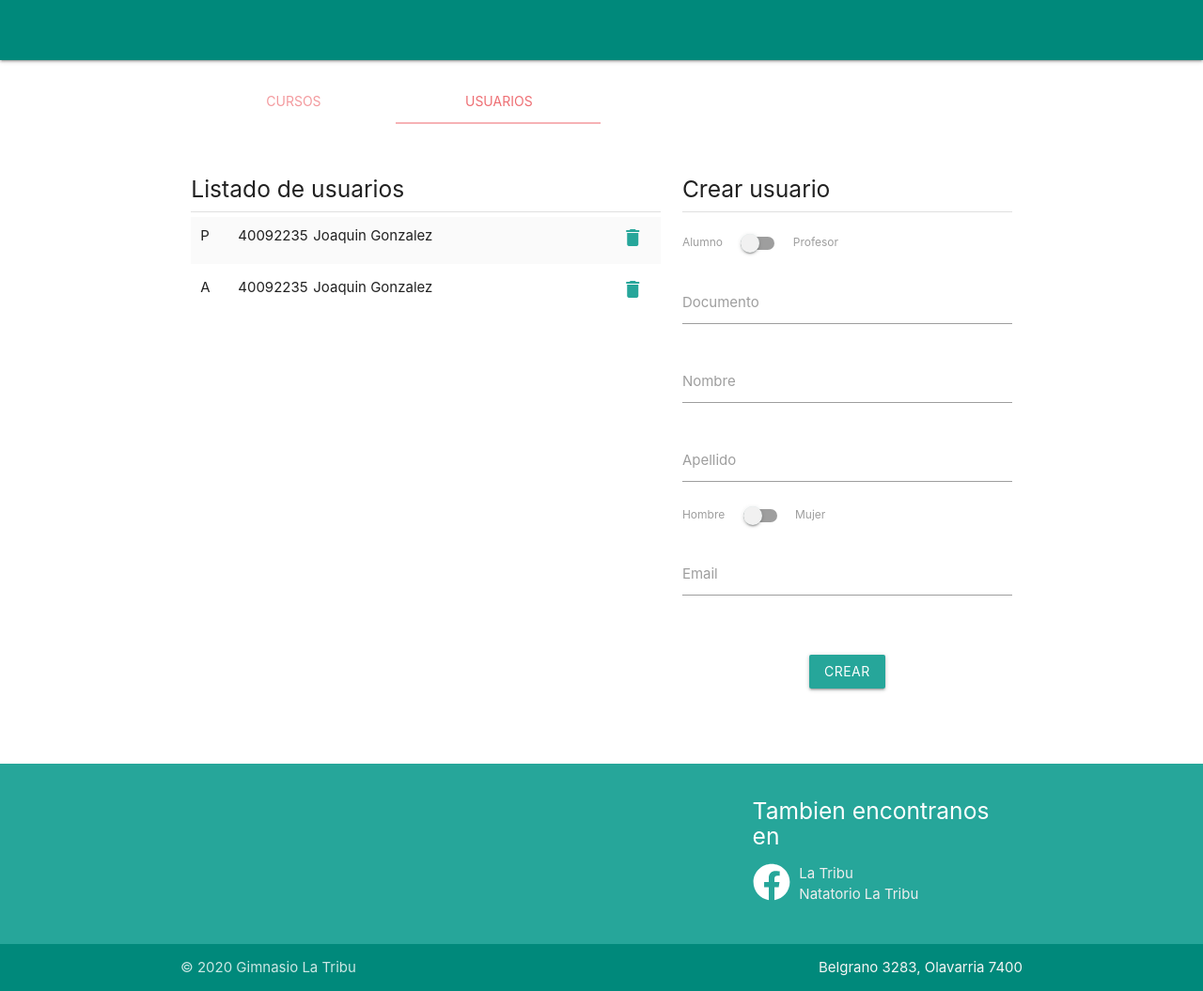
After one commit to joaquingonzlz/LaTribuGimnasio, a PHP site: page /views/html/administracion.html in a window 1280 px wide. The commit adds this page. Shown: the whole page at 94% size. Run offline with PHP 8.4, Linux system fonts and the light colour scheme.

Commit message:
Add administracion.html
Aministracion contien gestion-usuario y gestion-cursos

```diff
--- a/css/gestion-usuario.css
+++ b/css/gestion-usuario.css
@@ -35,3 +35,7 @@ p.truncate{
     overflow: hidden;
     text-overflow: ellipsis;
 }
+
+section{
+    margin-top: 40px !important;
+}
--- /dev/null
+++ b/views/html/administracion.html
@@ -0,0 +1,250 @@
+<!DOCTYPE html>
+<html lang="es">
+
+<head>
+	<meta charset="UTF-8">
+	<meta name="viewport" content="width=device-width, initial-scale=1.0">
+	<title>Administración</title>
+	<link rel="stylesheet" href="../../css/materialize.css">
+	<link rel="stylesheet" href="../../css/gestion-usuario.css">
+	<link href="https://fonts.googleapis.com/icon?family=Material+Icons" rel="stylesheet">
+</head>
+
+<body>
+	<!-- HEADER -->
+	<nav class="teal darken-1"></nav>
+
+	<div class="container" style="min-height: calc(100vh - 276.49px);padding: 20px 0;">
+
+		<div class="row">
+			<div class="col s12">
+			<ul class="tabs">
+				<li class="tab col s3 "><a href="#test1">Cursos</a></li>
+				<li class="tab col s3 teal-text text-darken-1"><a class="active" href="#test2">Usuarios</a></li>
+			</ul>
+			</div>
+			<div id="test1" class="col s12">
+				<section>
+					<div class="row" style="padding: 0 !important;">
+						<div class="col s12 l7 tabla">
+							<h5>Listado de cursos</h5>
+							<div class="divider"></div>
+							<div class="cotenedor-fila">
+
+								<div class="row fila ">
+									<div class="col s8 l10"><p class="truncate">Lorem ipsum dolor sit amet consectetur adipisicing elit. Quod delectus doloremque exercitationem. Ab sed optio iste quos soluta atque non. Harum accusantium, nesciunt quia quas asperiores possimus quo beatae aperiam.</p></div>
+									<div class="col s2 l1 iconos" style="height: 50px;"><a href="#"><i class="material-icons teal-text text-lighten-1">edit</i></a></div>
+									<div class="col s2 l1 iconos" style="height: 50px;"><a class="modal-trigger" href="#modal1"><i class="material-icons teal-text text-lighten-1">delete</i></a></div>
+								</div>
+								<div class="row fila ">
+									<div class="col s8 l10"><p class="truncate">Lorem ipsum dolor sit amet consectetur adipisicing elit. Quod delectus doloremque exercitationem. Ab sed optio iste quos soluta atque non. Harum accusantium, nesciunt quia quas asperiores possimus quo beatae aperiam.</p></div>
+									<div class="col s2 l1 iconos" style="height: 50px;"><a href="#"><i class="material-icons teal-text text-lighten-1">edit</i></a></div>
+									<div class="col s2 l1 iconos" style="height: 50px;"><a class="modal-trigger" href="#modal1"><i class="material-icons teal-text text-lighten-1">delete</i></a></div>
+								</div>
+								<div class="row fila ">
+									<div class="col s8 l10"><p class="truncate">Lorem ipsum dolor sit amet consectetur adipisicing elit. Quod delectus doloremque exercitationem. Ab sed optio iste quos soluta atque non. Harum accusantium, nesciunt quia quas asperiores possimus quo beatae aperiam.</p></div>
+									<div class="col s2 l1 iconos" style="height: 50px;"><a href="#"><i class="material-icons teal-text text-lighten-1">edit</i></a></div>
+									<div class="col s2 l1 iconos" style="height: 50px;"><a class="modal-trigger" href="#modal1"><i class="material-icons teal-text text-lighten-1">delete</i></a></div>
+								</div>
+								<div class="row fila ">
+									<div class="col s8 l10"><p class="truncate">Lorem ipsum dolor sit amet consectetur adipisicing elit. Quod delectus doloremque exercitationem. Ab sed optio iste quos soluta atque non. Harum accusantium, nesciunt quia quas asperiores possimus quo beatae aperiam.</p></div>
+									<div class="col s2 l1 iconos" style="height: 50px;"><a href="#"><i class="material-icons teal-text text-lighten-1">edit</i></a></div>
+									<div class="col s2 l1 iconos" style="height: 50px;"><a class="modal-trigger" href="#modal1"><i class="material-icons teal-text text-lighten-1">delete</i></a></div>
+								</div>
+
+							</div>
+
+							<!-- Modal Structure -->
+							<div id="modal1" class="modal">
+							  <div class="modal-content">
+								<h4>¿Realmente desear eliminar el curso?</h4>
+								<p>Si elimina el cursos, se borrará el curso junto a todas sus clases</p>
+							  </div>
+							  <div class="modal-footer">
+								<a href="#!" class="modal-close waves-effect waves-green btn-flat">Borrar</a>
+							  </div>
+							</div>
+
+						</div>
+
+
+						<div class="col s12 l5">
+							<h5>Crear curso</h5>
+							<div class="divider"></div>
+							<form>
+								<div class="row">
+									<div class="input-field col s12 l12">
+										<input id="last_name" type="text" class="validate">
+										<label for="last_name">Nombre del curso</label>
+									</div>
+									<div class="input-field col s12 l12">
+										<textarea id="descripcion" class="materialize-textarea" data-length="120"></textarea>
+										<label for="descripcion">Descripcion</label>
+									</div>
+									<div class="input-field col s12 l12">
+										<textarea id="anuncio" class="materialize-textarea" data-length="120"></textarea>
+										<label for="anuncio">Anuncio</label>
+									</div>
+									<div class="col s12 l12" style="text-align: center;">
+										<button class="btn waves-effect waves-light" type="submit" name="action">Crear</button>
+									</div>
+								</div>
+							</form>
+						</div>
+					</div>
+				</section>
+			</div>
+			<div id="test2" class="col s12">
+				<section>
+					<div class="row" style="padding: 0 !important;">
+						<div class="col s12 l7 tabla">
+							<h5>Listado de usuarios</h5>
+							<div class="divider"></div>
+							<div class="cotenedor-fila" style="max-height: 1000px;overflow: auto;">
+
+								<div class="row fila ">
+									<div class="col s1 l1"><p class="truncate">P</p></div>
+									<div class="col s3 l2 "><p class="truncate">40092235</p></div>
+									<div class="col s6 l8 "><p class="truncate">Joaquin Gonzalez</p></div>
+									<div class="col s2 l1 iconos" ><a class="modal-trigger" href="#modal2"><i class="material-icons teal-text text-lighten-1">delete</i></a></div>
+								</div>
+								<div class="row fila ">
+									<div class="col s1 l1"><p class="truncate">A</p></div>
+									<div class="col s3 l2 "><p class="truncate">40092235</p></div>
+									<div class="col s6 l8 "><p class="truncate">Joaquin Gonzalez</p></div>
+									<div class="col s2 l1 iconos" ><a class="modal-trigger" href="#modal2"><i class="material-icons teal-text text-lighten-1">delete</i></a></div>
+								</div>
+
+
+
+							</div>
+
+							<!-- Modal Structure -->
+							<div id="modal2" class="modal">
+							  <div class="modal-content">
+								<h4>¿Realmente desear eliminar a usuario?</h4>
+								<p>Si elimina a usuario, perderá toda su información, como su progresos en los cursos</p>
+							  </div>
+							  <div class="modal-footer">
+								<a href="#!" class="modal-close waves-effect waves-green btn-flat">Borrar</a>
+							  </div>
+							</div>
+
+						</div>
+
+						<div class="col s12 l5">
+							<h5>Crear usuario</h5>
+							<div class="divider"></div>
+							<form>
+								<div class="row">
+									<div class="col s12 l12" style="margin-top: 20px;">
+										<div class="switch">
+											<label>
+											  Alumno
+											  <input type="checkbox">
+											  <span class="lever"></span>
+											  Profesor
+											</label>
+										  </div>
+									</div>
+									<div class="input-field col s12 l12" style="margin-top: 30px;">
+										<input id="userdoc" type="text" class="validate">
+										<label for="userdoc">Documento</label>
+									</div>
+									<div class="input-field col s12 l12">
+										<input id="username" type="text" class="validate">
+										<label for="username">Nombre</label>
+									</div>
+									<div class="input-field col s12 l12">
+										<input id="userlast_name" type="text" class="validate">
+										<label for="userlast_name">Apellido</label>
+									</div>
+									<div class="col s12 l12">
+										<div class="switch">
+											<label>
+											  Hombre
+											  <input type="checkbox">
+											  <span class="lever"></span>
+											  Mujer
+											</label>
+										  </div>
+									</div>
+									<div class="input-field col s12" style="margin-top: 30px;">
+										<input id="email" type="email" class="validate">
+										<label for="email">Email</label>
+									  </div>
+
+									<div class="col s12 l12" style="text-align: center;margin-top: 40px">
+										<button class="btn waves-effect waves-light" type="submit" name="action">Crear</button>
+									</div>
+
+								</div>
+							</form>
+						</div>
+					</div>
+				</section>
+			</div>
+		</div>
+
+
+
+	</div>
+
+
+<!-------------------------------------------------------- FOOTER -->
+
+	<footer class="page-footer  teal lighten-1">
+		<div class="container">
+			<div class="row">
+				<div class="col l6 s12">
+				</div>
+				<div class="col l4 offset-l2 s12">
+					<h5 class="white-text">Tambien encontranos en</h5>
+					<ul class="row">
+						<div class="col s2">
+							<li><img src="../..//img/facebook-brands.svg" width="40px" height="40px"></li>
+						</div>
+						<div class="col s10">
+							<li>
+								<a class="grey-text text-lighten-3" target="_blank" href="https://www.facebook.com/La-tribu-331906744299316/">La Tribu</a>
+							</li>
+							<li><a class="grey-text text-lighten-3" target="_blank" href="https://www.facebook.com/natatoriolatribu">Natatorio La Tribu</a></li>
+						</div>
+					</ul>
+				</div>
+			</div>
+		</div>
+		<div class="footer-copyright teal darken-1">
+			<div class="container">
+				© 2020 Gimnasio La Tribu
+				<a class="grey-text text-lighten-4 right" target="_blank" href="https://goo.gl/maps/vDNF7g2wFNcdBht26">Belgrano 3283, Olavarria 7400</a>
+			</div>
+		</div>
+	</footer>
+
+
+
+
+
+
+
+	<script src="../../js/materialize.min.js"></script>
+	<script>
+
+		// var instance = M.Tabs.init(el);
+
+		M.AutoInit();
+        // document.addEventListener('DOMContentLoaded', function() {
+        //     var elems = document.querySelectorAll('select');
+        //     var instances = M.FormSelect.init(elems);
+        // });
+
+		// document.addEventListener('DOMContentLoaded', function() {
+		// 	var elems = document.querySelectorAll('.modal');
+		// 	var instances = M.Modal.init(elems);
+		// });
+
+	</script>
+</body>
+
+</html>
```
Also changed, not shown: views/html/gestion-usuarios.html (deleted, +0 -163 lines), img/photo01.png (added), img/photo02.png (added), img/photothumb.db (added).
